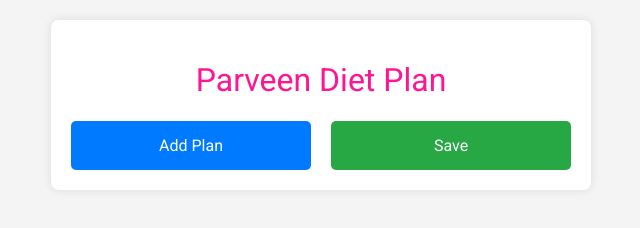
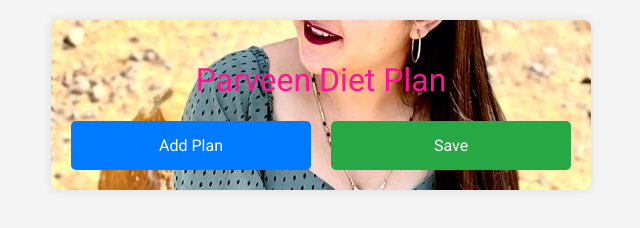
Before and after one commit to Ps0973264/Diet-Plan, a plain HTML site: page index.html in a window 1280 px wide. Shown: the whole page, without its empty margins (319-959 px from the left). Drawn offline with Linux system fonts and the light colour scheme.

Commit message:
Background added

```diff
--- a/styles.css
+++ b/styles.css
@@ -21,6 +21,14 @@ body {
     padding: 20px;
     box-shadow: 0 0 10px rgba(0,0,0,0.1);
     border-radius: 8px;
+    background-image: url('./images/parveenkaur.jpeg');
+    background-position: center;
+    background-repeat: no-repeat;
+    background-attachment: fixed;
+}
+
+.container::before {
+    opacity: 0.3;
 }
 
 h1 {
```
Also changed, not shown: images/parveenkaur.jpeg (added).
